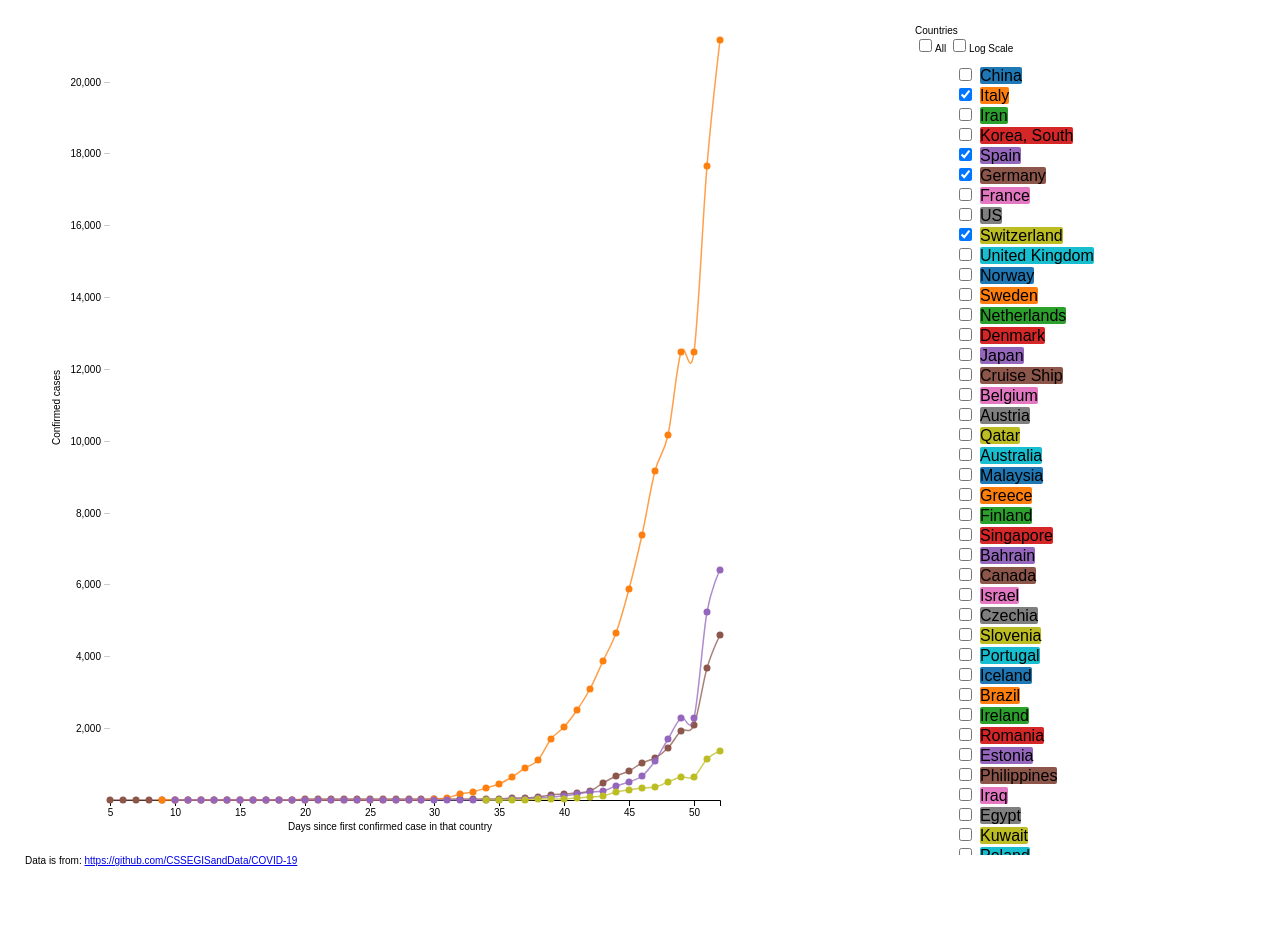
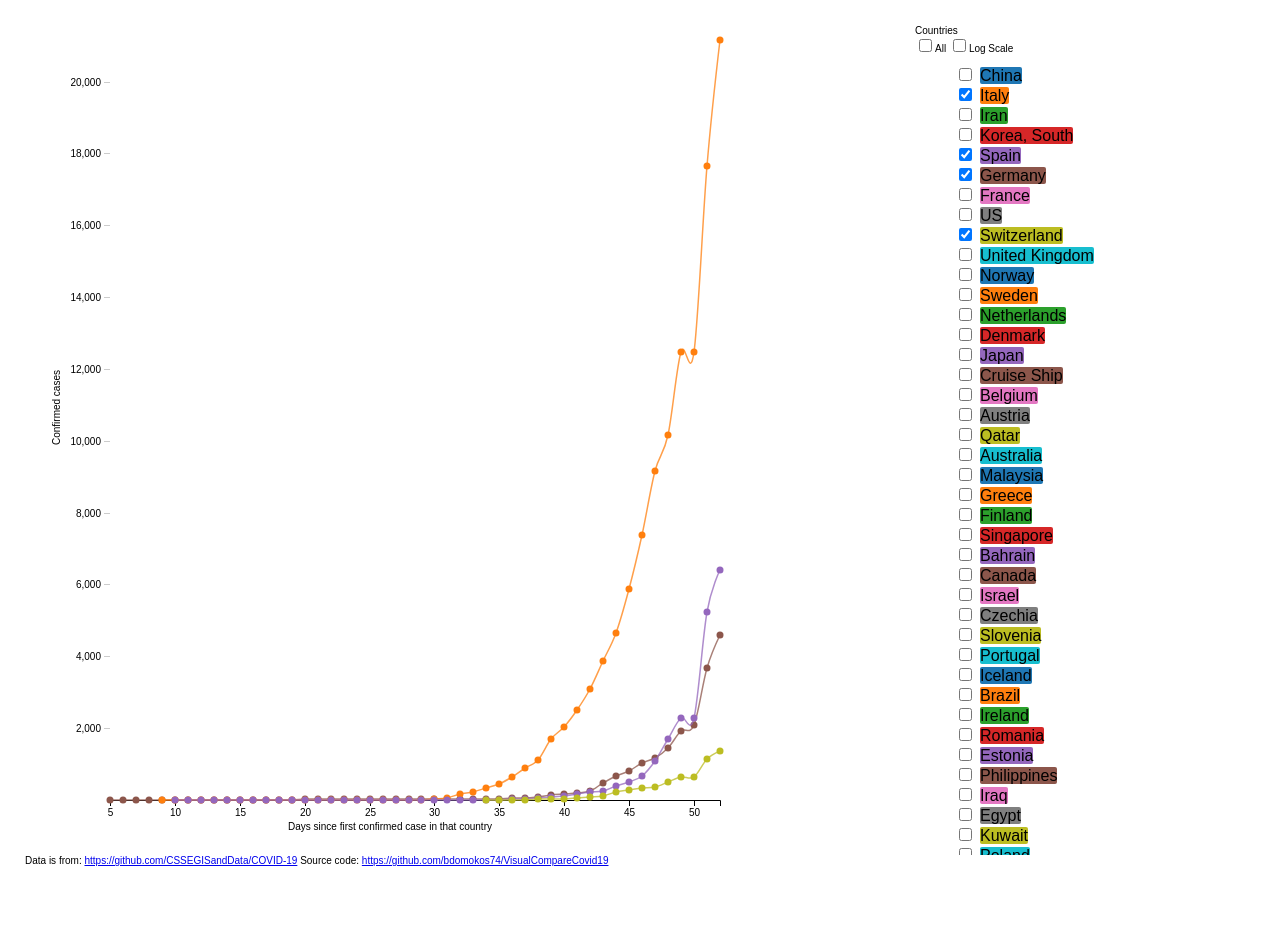
Before and after one commit to bdomokos74/VisualCompareCovid19, a website: page index.html in a window 1280 px wide. Drawn offline with nearby package versions, Linux system fonts and the light colour scheme.

Commit message:
Add link to source

```diff
--- a/index.html
+++ b/index.html
@@ -21,6 +21,7 @@
 </div>
 <div class="clear">
     <span>Data is from: <a href="https://github.com/CSSEGISandData/COVID-19">https://github.com/CSSEGISandData/COVID-19</a></span>
+    <span>Source code: <a href="https://github.com/bdomokos74/VisualCompareCovid19">https://github.com/bdomokos74/VisualCompareCovid19</a></span>
 </div>
 
 <div class="tooltip" style="opacity: 0" />
```
Also changed, not shown: README.md.
